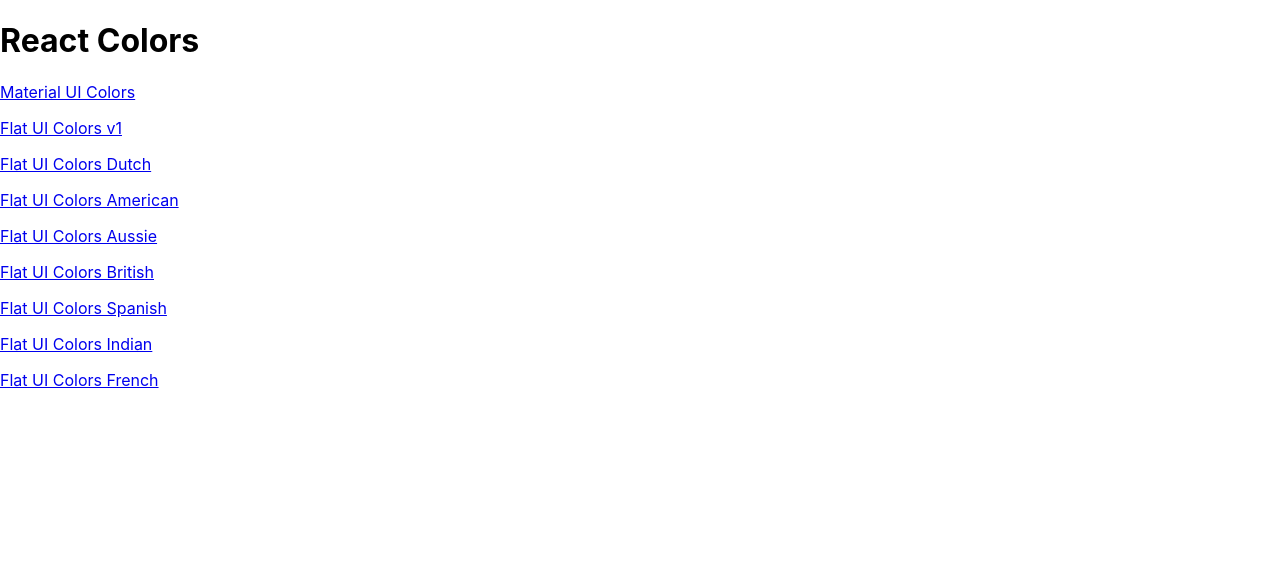
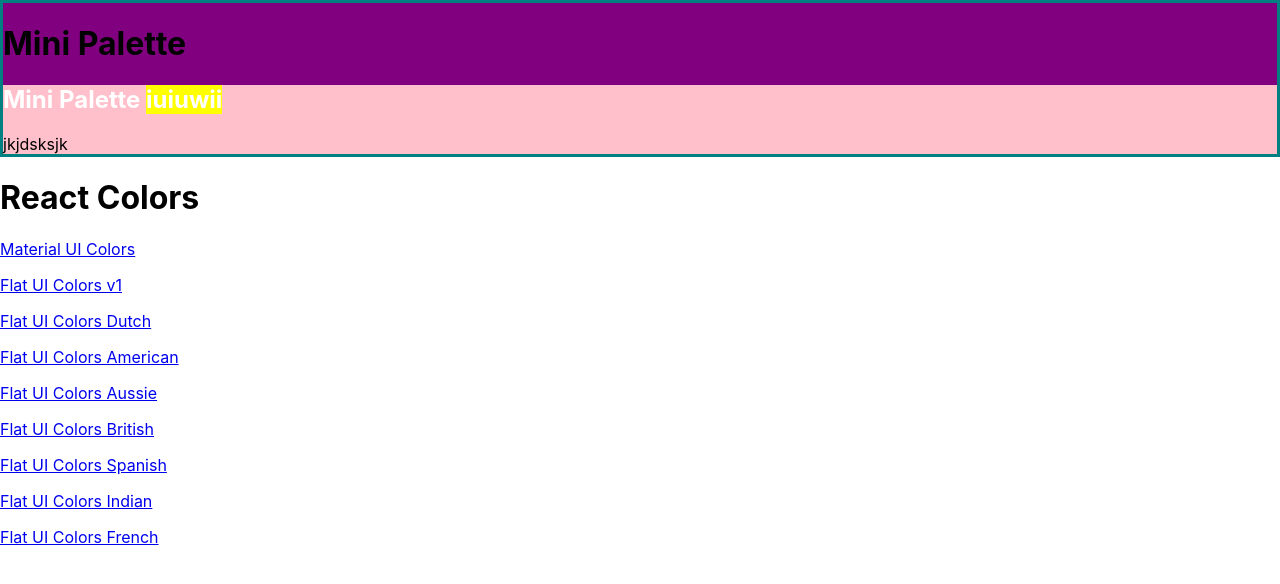
Before and after one commit to ScaryWings83289/Colors_App, a React (Create React App) app: page / in a window 1280 px wide. Shown: the top 584 px of the page. Built offline with nearby package versions, Linux system fonts and the light colour scheme; the HTML template or start-up script is replaced by a standard one.

Commit message:
Add withStyles with Demo Styles

```diff
--- a/package.json
+++ b/package.json
@@ -5,6 +5,7 @@
   "dependencies": {
     "@material-ui/core": "^4.11.0",
     "@material-ui/icons": "^4.9.1",
+    "@material-ui/styles": "^4.10.0",
     "@testing-library/jest-dom": "^4.2.4",
     "@testing-library/react": "^9.3.2",
     "@testing-library/user-event": "^7.1.2",
--- /dev/null
+++ b/src/MiniPalette.js
@@ -0,0 +1,34 @@
+import React from 'react'
+import { withStyles } from "@material-ui/styles";
+
+const styles = {
+    main: {
+        backgroundColor: "purple",
+        border: "3px solid teal"
+    },
+    secondary: {
+        backgroundColor: "pink",
+        "& h1": {
+            color: "white",
+            "& span": {
+                backgroundColor: "yellow"
+            }
+        }
+    }
+};
+
+function MiniPalette(props){
+    const { classes } = props;
+    console.log(classes);
+    return (
+        <div className={classes.main}>
+            <h1>Mini Palette</h1>
+            <section className={classes.secondary}>
+                <h1>Mini Palette <span>iuiuwii</span></h1>
+                <span>jkjdsksjk</span>
+            </section>
+        </div>
+    );
+}
+
+export default withStyles(styles)(MiniPalette);
--- a/src/PaletteList.js
+++ b/src/PaletteList.js
@@ -1,4 +1,5 @@
 import React, { Component } from 'react'
+import MiniPalette from "./MiniPalette";
 import { Link } from "react-router-dom";
 
 class PaletteList extends Component {
@@ -6,6 +7,7 @@
         const { palettes } = this.props;
         return (
             <div>
+                <MiniPalette />
                 <h1>React Colors</h1>
                 {palettes.map(palette => (
                     <p>
```
